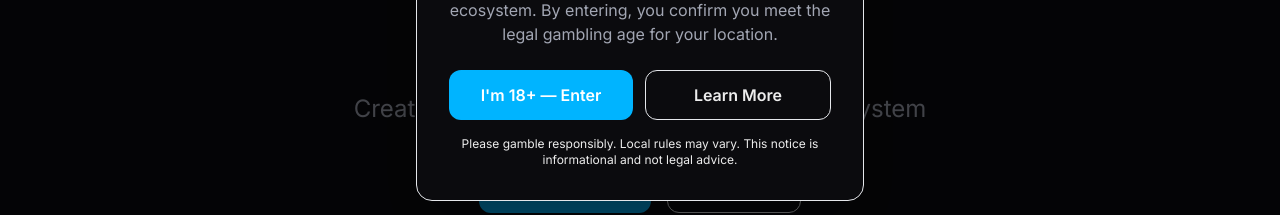
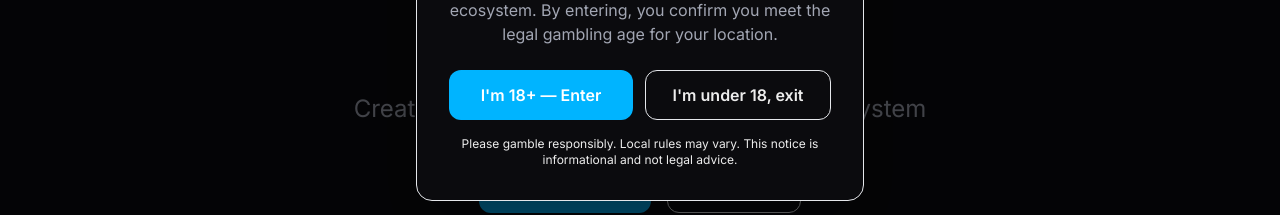
Before and after one commit to Taylor4200/ZeroEdgeWebsite, a Next.js app: page / in a window 1280 px wide. Shown: the part 353-568 px from the top of the page. Built offline with nearby package versions, Linux system fonts and the light colour scheme.

Commit message:
18+ changed

```diff
--- a/src/components/AgeGate.tsx
+++ b/src/components/AgeGate.tsx
@@ -52,6 +52,16 @@ export default function AgeGate() {
     document.body.style.overflow = ''
   }
 
+  const exit = () => {
+    // Check if there's a previous page in history
+    if (window.history.length > 1) {
+      window.history.back()
+    } else {
+      // If no previous page, redirect to a safe external site
+      window.location.href = 'https://www.google.com'
+    }
+  }
+
   if (!show) return null
 
   return (
@@ -85,15 +95,15 @@ export default function AgeGate() {
           >
             I'm {requiredAge}+ — Enter
           </button>
-          <Link
-            href="/about"
-            className="flex-1 rounded-xl px-4 py-3 text-center font-semibold
+          <button
+            onClick={exit}
+            className="flex-1 rounded-xl px-4 py-3 font-semibold
                        border bg-transparent
                        border-[color:var(--muted)]/30 text-[color:var(--text)]
                        hover:border-[color:var(--primary)]/50"
           >
-            Learn More
-          </Link>
+            I'm under {requiredAge}, exit
+          </button>
         </div>
 
         <p className="mt-4 text-center text-xs text-[color:var(--muted)]/70">
```
